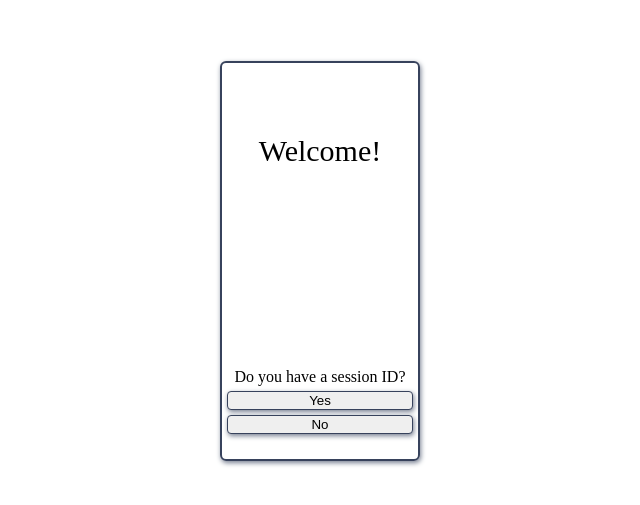
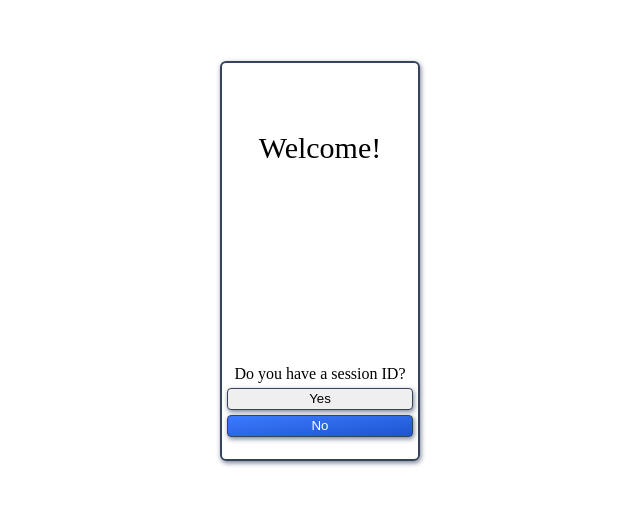
Before and after one commit to AldosAC/Up-Next, a React app: page / in a window 1280 px wide. Shown: the part 139-644 px from the top of the page, without its empty margins (320-960 px from the left). Built offline with nearby package versions, Linux system fonts and the light colour scheme.

Commit message:
Adds blue background to buttons

```diff
--- a/public/styles.css
+++ b/public/styles.css
@@ -99,6 +99,7 @@ button:active {
   box-sizing: border-box;
   margin: 0;
   margin-bottom: 5px;
+  height: 22px;
   width: 100%;
 }
 
@@ -106,7 +107,14 @@ button:active {
   box-sizing: border-box;
   margin: 0;
   margin-bottom: 5px;
-  width: 186px;
+  height: 22px;
+  width: 100%;
+  color: white;
+  background-image: linear-gradient(to bottom right, rgb(60, 122, 255), rgb(28, 85, 208));
+}
+
+.btn-new-session:hover {
+  background-image:linear-gradient(to bottom right, rgb(107, 154, 254), rgb(74, 116, 205));
 }
 
 .text-enter-session {
@@ -122,14 +130,21 @@ button:active {
   box-sizing: border-box;
   margin: 0;
   margin-bottom: 5px;
-  width: 186px;
+  width: 100%;
 }
 
 .btn-submit-session {
   box-sizing: border-box;
   margin: 0;
   margin-bottom: 5px;
-  width: 186px;
+  height: 22px;
+  width: 100%;
+  color: white;
+  background-image: linear-gradient(to bottom right, rgb(60, 122, 255), rgb(28, 85, 208));
+}
+
+.btn-submit-session:hover {
+  background-image:linear-gradient(to bottom right, rgb(107, 154, 254), rgb(74, 116, 205));
 }
 
 /* Main View */
@@ -320,8 +335,8 @@ button:active {
 .groups-list-item {
   position: relative;
   display: flex;
+  justify-content: center;
   align-items: center;
-  justify-content: center;
   margin: 0 5px 0 5px;
   flex-shrink: 0;
   border: 1px solid rgb(55, 66, 92);
```
